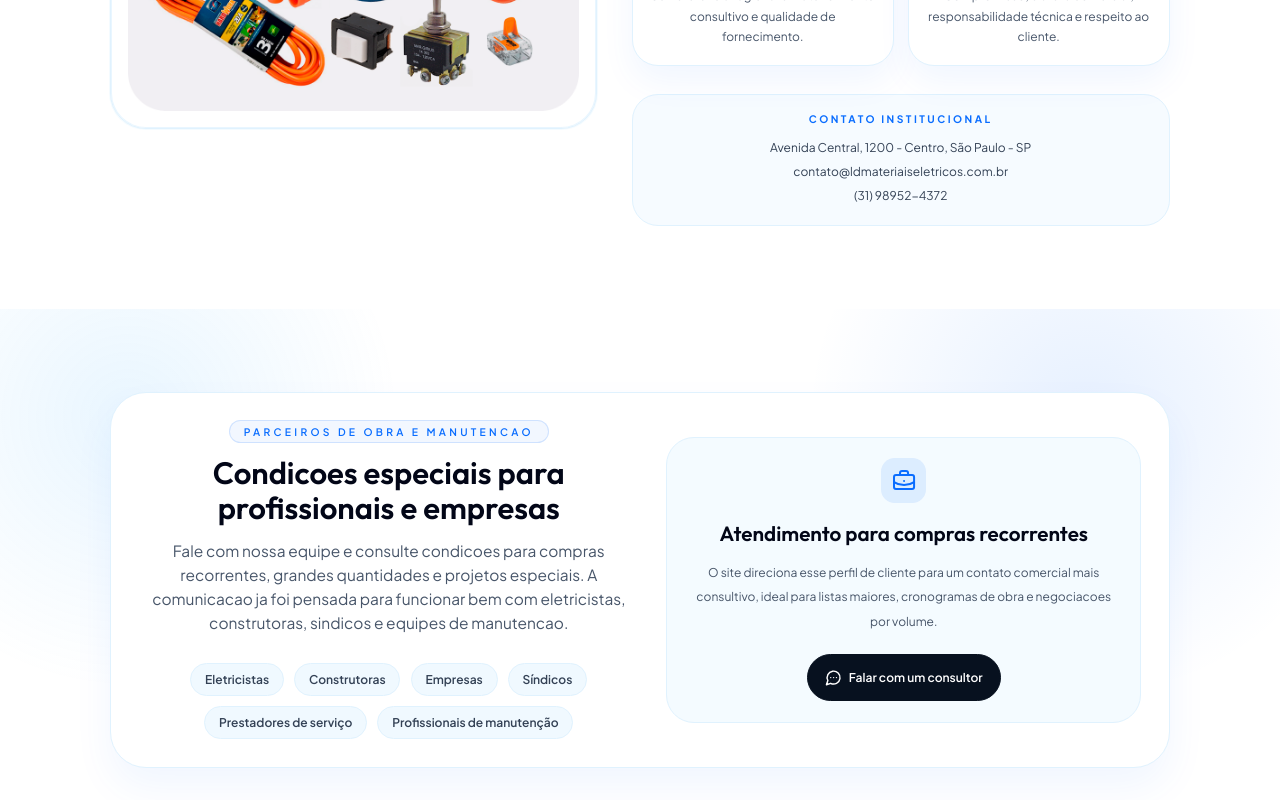
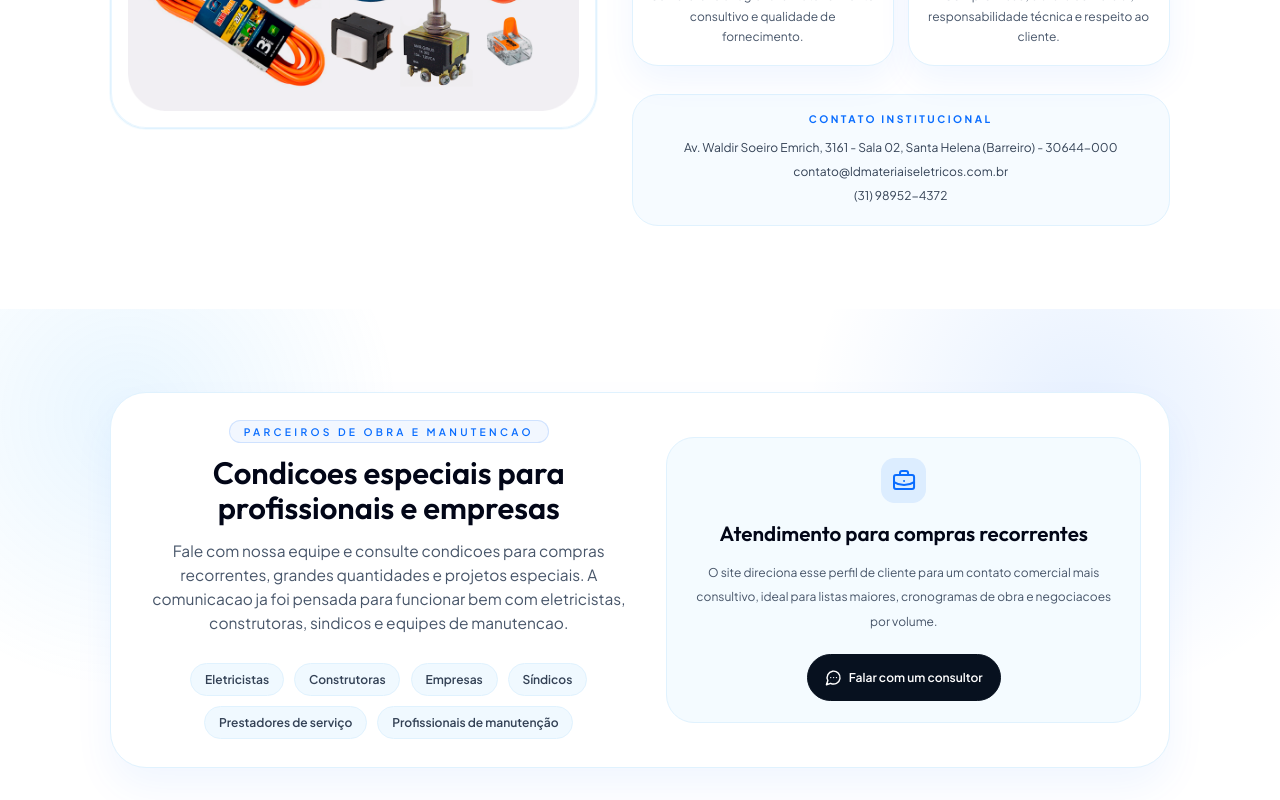
Before and after one commit to Codely24-bot/ldmateriaiseletricos, a React (Vite) app: page / in a window 1280 px wide. Shown: the part 5640-6440 px from the top of the page. Built offline with nearby package versions, Linux system fonts and the light colour scheme.

Commit message:
Atualiza endereco para Av. Waldir Soeiro Emrich, 3161 - Barreiro

```diff
--- a/src/data/siteContent.ts
+++ b/src/data/siteContent.ts
@@ -9,7 +9,7 @@ export const companyInfo = {
   email: "contato@ldmateriaiseletricos.com.br",
   instagram: "@ldmateriaiseletricos",
   instagramUrl: "https://instagram.com/ldmateriaiseletricos",
-  address: "Avenida Central, 1200 - Centro, São Paulo - SP",
+  address: "Av. Waldir Soeiro Emrich, 3161 - Sala 02, Santa Helena (Barreiro) - 30644-000",
   hours: "Seg a Sex, das 8h às 18h | Sáb, das 8h às 13h",
 };
 
```
